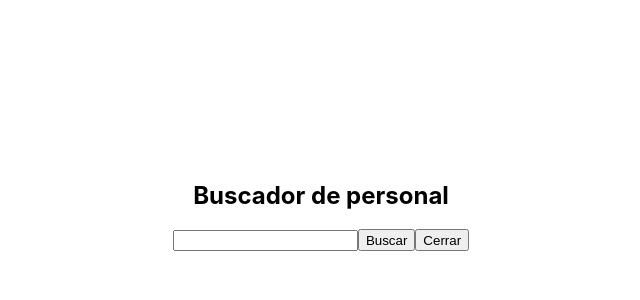
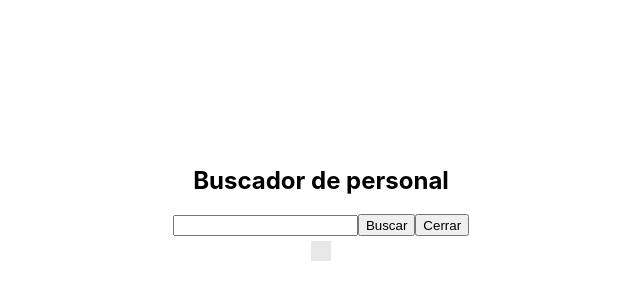
Before and after one commit to MiguelAngelMP10/React.JSGuiadesde0, a React (Create React App) app in the folder ejemplo1-buscador-personal/: page / in a window 1280 px wide. Shown: the part 194-494 px from the top of the page, without its empty margins (319-959 px from the left). Built offline with nearby package versions, Linux system fonts and the light colour scheme.

Commit message:
Creando lista de resultados

```diff
--- /dev/null
+++ b/ejemplo1-buscador-personal/src/views/Search/components/SearchResults/indes.js
@@ -0,0 +1,21 @@
+export default function SearchResults({ results }) {
+  return (
+    <div
+      style={{
+        backgroundColor: "#E8E7E7",
+        marginBottom: 5,
+        marginTop: 5,
+        padding: 10,
+      }}
+    >
+      {results?.map((value) => {
+        return (
+          <div key={value.id}>
+            <p>{value.name}</p>
+            <p>{value.email}</p>
+          </div>
+        );
+      })}
+    </div>
+  );
+}
--- a/ejemplo1-buscador-personal/src/views/Search/index.js
+++ b/ejemplo1-buscador-personal/src/views/Search/index.js
@@ -2,6 +2,7 @@ import SearchBox from "./components/SearchBox";
 import { useState } from "react";
 import data from "../../data/users.json";
 import "./style.css";
+import SearchResults from "./components/SearchResults/indes";
 
 export default function Search() {
   const [isAtTop, setIsAtTop] = useState(false);
@@ -25,13 +26,13 @@ export default function Search() {
     }
   };
 
-  console.log(results);
   return (
     <div className={`search ${isAtTop ? "search--top" : "search--center"} `}>
       <SearchBox
         onSearch={handleSearchClick}
         onClose={handleCloseSearch}
       ></SearchBox>
+      <SearchResults results={results}></SearchResults>
     </div>
   );
 }
--- a/ejemplo1-buscador-personal/src/views/Search/style.css
+++ b/ejemplo1-buscador-personal/src/views/Search/style.css
@@ -1,8 +1,8 @@
 .search {
   height: 100vh;
   display: flex;
-
   width: 100%;
+  flex-direction: column;
 }
 
 .search-box-buttons {
```
